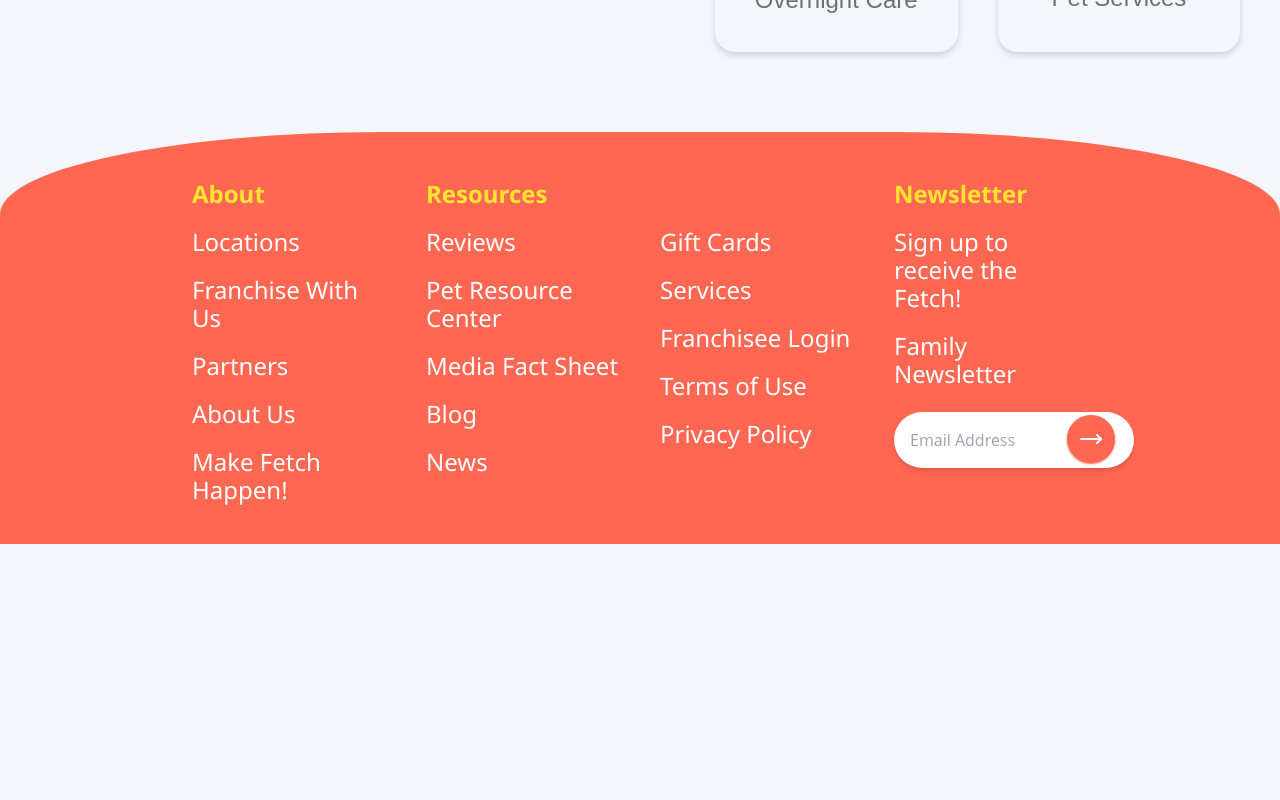
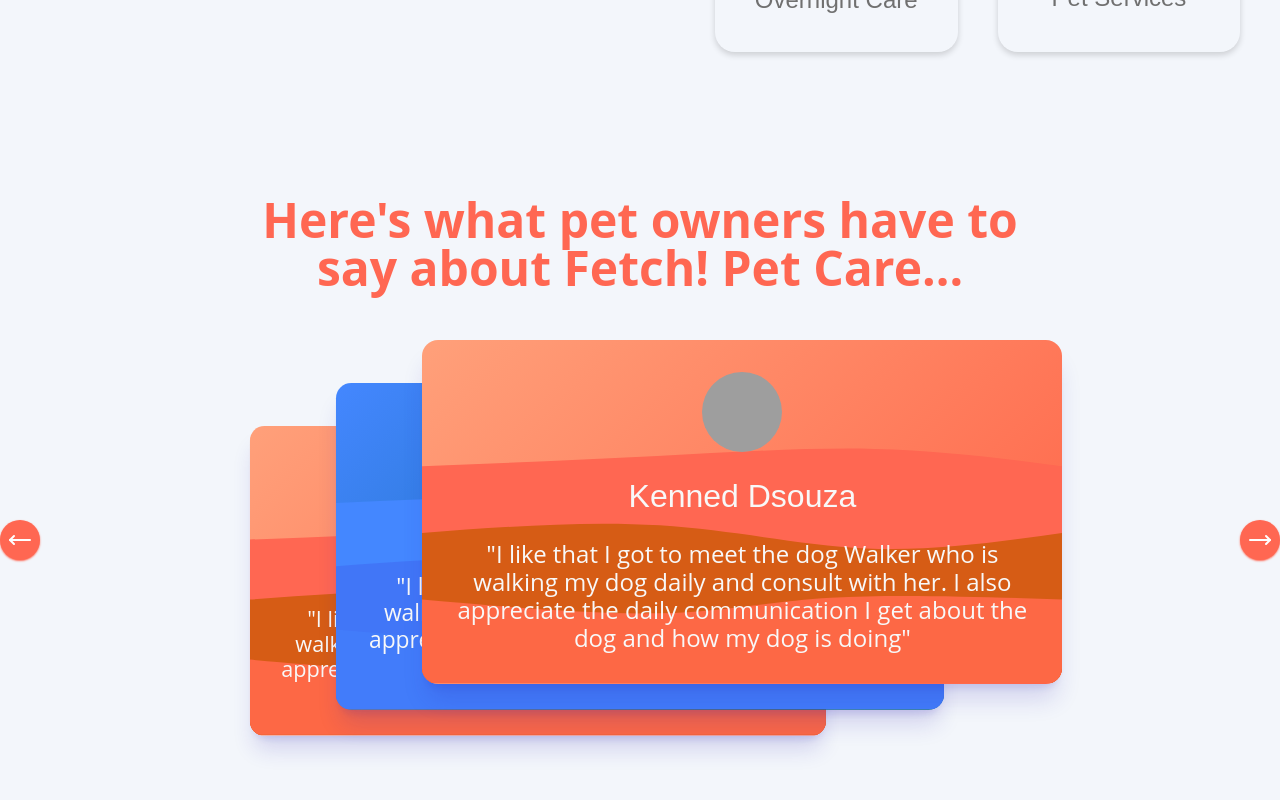
Before and after one commit to mikejbp/prueba-tecnica-frontend, a React (Vite) app: page / in a window 1280 px wide. Shown: the part 1160-1960 px from the top of the page. Before the commit the page ends 1704 px from the top, so only its background shows below. Built offline with nearby package versions, Linux system fonts and the light colour scheme; grey boxes are pictures that could not be loaded.

Commit message:
feat: Add testimonials functionality with TestimonialCard component and related utilities; update Home and layout components to integrate testimonials

```diff
--- /dev/null
+++ b/src/app/components/custom/TestimonialCard.tsx
@@ -0,0 +1,70 @@
+interface TestimonialCardProps {
+  gradientStart: string;
+  gradientEnd: string;
+  colors: {
+    light: string;
+    lighter: string;
+    lightest: string;
+  };
+}
+
+export function TestimonialCard({ gradientStart, gradientEnd, colors }: TestimonialCardProps) {
+  return (
+    <aside
+      className={`relative flex flex-col items-center gap-5 p-8 max-w-xl md:max-w-screen-sm mix-blend-multiply shadow-xl shadow-blue-light rounded-2xl`}
+      style={{
+        background: `linear-gradient(135deg, ${gradientStart}, ${gradientEnd})`,
+      }}
+    >
+      <svg
+        width="100%"
+        height="100%"
+        viewBox="0 0 1440 430"
+        xmlns="http://www.w3.org/2000/svg"
+        className="absolute inset-0 w-full h-full rounded-b-2xl"
+      >
+        <defs>
+          <linearGradient id="gradient" x1="99%" y1="38%" x2="1%" y2="62%">
+            <stop offset="5%" stopColor={gradientStart}></stop>
+            <stop offset="95%" stopColor={gradientEnd}></stop>
+          </linearGradient>
+        </defs>
+        <path
+          d="M 0,600 L 0,112 C 178.2666666666667,104.93333333333334 356.5333333333334,97.86666666666666 529,89 C 701.4666666666666,80.13333333333334 868.1333333333332,69.46666666666667 1019,73 C 1169.8666666666668,76.53333333333333 1304.9333333333334,94.26666666666667 1440,112 L 1440,600 L 0,600 Z"
+          stroke="none"
+          strokeWidth="0"
+          fill={`var(--${colors.light})`}
+          className="transition-all duration-300 ease-in-out delay-150 path-0"
+        ></path>
+        <path
+          d="M 0,600 L 0,262 C 184.13333333333333,248.26666666666665 368.26666666666665,234.53333333333333 535,245 C 701.7333333333333,255.46666666666667 851.0666666666668,290.1333333333333 999,297 C 1146.9333333333332,303.8666666666667 1293.4666666666667,282.93333333333334 1440,262 L 1440,600 L 0,600 Z"
+          stroke="none"
+          strokeWidth="0"
+          fill={`var(--${colors.lighter})`}
+          className="transition-all duration-300 ease-in-out delay-150 path-1"
+        ></path>
+        <path
+          d="M 0,600 L 0,412 C 193.46666666666664,429.06666666666666 386.9333333333333,446.1333333333333 533,443 C 679.0666666666667,439.8666666666667 777.7333333333333,416.53333333333336 921,408 C 1064.2666666666667,399.46666666666664 1252.1333333333332,405.73333333333335 1440,412 L 1440,600 L 0,600 Z"
+          stroke="none"
+          strokeWidth="0"
+          fill={`var(--${colors.lightest})`}
+          className="transition-all duration-300 ease-in-out delay-150 path-2"
+        ></path>
+      </svg>
+      <div className="relative z-10">
+        <img
+          src="https://acortar.link/FcslMZ"
+          className="rounded-full h-20 w-20 object-cover"
+          alt="Kenned Dsouza avatar"
+        />
+      </div>
+      <h4 className="relative z-10 font-comfortaa text-lighterWhite text-menu xl:text-[32px]">
+        Kenned Dsouza
+      </h4>
+      <p className="relative z-10 text-lg xl:text-description font-openSans text-lighterWhite text-center leading-7">
+        "I like that I got to meet the dog Walker who is walking my dog daily and consult with her.
+        I also appreciate the daily communication I get about the dog and how my dog is doing"
+      </p>
+    </aside>
+  );
+}
--- a/src/app/components/custom/index.ts
+++ b/src/app/components/custom/index.ts
@@ -1,3 +1,4 @@
 export * from './CustomInput';
 export * from './CustomSquare';
+export * from './TestimonialCard';
 export * from './Wave';
--- a/src/app/components/home/MainSection.tsx
+++ b/src/app/components/home/MainSection.tsx
@@ -1,6 +1,9 @@
 export function MainSection() {
   return (
-    <section className="bg-red-light xl:bg-transparent relative px-4 sm:px-10 md:px-20 py-40 xl:py-0 xl:mt-[5.5rem] xl:mb-10 2xl:mt-40 mx-auto max-w-screen-2xl bg-light overflow-visible">
+    <section
+      id="banner"
+      className="bg-red-light xl:bg-transparent relative px-4 sm:px-10 md:px-20 py-40 xl:py-0 xl:mt-[5.5rem] xl:mb-10 2xl:mt-40 mx-auto max-w-screen-2xl bg-light overflow-visible"
+    >
       <div className="flex flex-col lg:flex-row w-full justify-between gap-y-20 md:gap-y-40 items-center xl:items-start">
         <aside className="flex flex-col gap-4 px-5 md:px-10 xl:px0">
           <h1 className="text-5xl sm:text-6xl xl:text-title font-bold text-white">
--- /dev/null
+++ b/src/app/components/home/Testimonials.tsx
@@ -0,0 +1,92 @@
+import { MoveLeft, MoveRight } from 'lucide-react';
+import { TestimonialCard } from '..';
+import { useState } from 'react';
+import { useWindowSize } from 'react-use';
+import { getCardStyle, getPositionClass } from '../../utils';
+
+export function Testimonials() {
+  const { width: windowWidth } = useWindowSize();
+  const [currentIndex, setCurrentIndex] = useState(0);
+
+  const testimonials = [
+    {
+      gradientStart: '#FFA07A',
+      gradientEnd: '#FF6347',
+      colors: {
+        light: 'red-light',
+        lighter: 'red-lighter',
+        lightest: 'red-lightest',
+      },
+    },
+    {
+      gradientStart: '#4487ff',
+      gradientEnd: '#015f91',
+      colors: {
+        light: 'blue',
+        lighter: 'blue-lighter',
+        lightest: 'blue-lightest',
+      },
+    },
+    {
+      gradientStart: '#FFA07A',
+      gradientEnd: '#FF6347',
+      colors: {
+        light: 'red-light',
+        lighter: 'red-lighter',
+        lightest: 'red-lightest',
+      },
+    },
+  ];
+
+  const handlePrev = () => {
+    setCurrentIndex((prevIndex) => (prevIndex === 0 ? testimonials.length - 1 : prevIndex - 1));
+  };
+
+  const handleNext = () => {
+    setCurrentIndex((prevIndex) => (prevIndex === testimonials.length - 1 ? 0 : prevIndex + 1));
+  };
+
+  return (
+    <section className="relative py-16 px-4 overflow-hidden">
+      <h2 className="text-4xl md:text-5xl font-bold text-center text-red-light mb-12 max-w-3xl mx-auto">
+        Here's what pet owners have to say about Fetch! Pet Care...
+      </h2>
+      <div className="relative flex justify-center max-w-5xl mx-auto h-[600px] md:h-[400px]">
+        {testimonials.map((testimonial, index) => {
+          const position = (index - currentIndex + testimonials.length) % testimonials.length;
+          const isCenter = position === 1;
+          return (
+            <div
+              key={index + 1}
+              className={`absolute flex justify-center items-center w-full md:w-[80%] left-0 right-0 mx-auto ${getPositionClass(
+                position,
+                isCenter,
+              )}`}
+              style={getCardStyle(index, currentIndex, testimonials.length, windowWidth)}
+            >
+              <TestimonialCard
+                gradientStart={testimonial.gradientStart}
+                gradientEnd={testimonial.gradientEnd}
+                colors={testimonial.colors}
+              />
+            </div>
+          );
+        })}
+        <button
+          onClick={handlePrev}
+          className="absolute left-40 md:left-0 xl:-left-32 2xl:-left-40 bottom-32 md:bottom-40 transform -translate-y-1/2 bg-red-light text-white rounded-full p-2 focus:outline-none focus:ring-2 focus:ring-offset-2 z-10 shadow-sm shadow-red-light"
+          aria-label="Previous testimonial"
+        >
+          <MoveLeft className="w-6 h-6" />
+        </button>
+        <button
+          onClick={handleNext}
+          className="absolute right-40 md:right-0 xl:-right-32 2xl:-right-40 bottom-32 md:bottom-40 transform -translate-y-1/2 bg-red-light text-white rounded-full p-2 focus:outline-none focus:ring-2 focus:ring-offset-2 z-10 shadow-sm shadow-red-light"
+          aria-label="Next testimonial"
+        >
+          <MoveRight className="w-6 h-6" />
+        </button>
+      </div>
+    </section>
+  );
+}
--- a/src/app/components/home/index.ts
+++ b/src/app/components/home/index.ts
@@ -1,2 +1,3 @@
 export * from './DynamicSection';
 export * from './MainSection';
+export * from './Testimonials';
--- a/src/app/components/index.ts
+++ b/src/app/components/index.ts
@@ -4,6 +4,8 @@
 export * from './layout/Navbar';
 export * from './home/DynamicSection';
 export * from './home/MainSection';
+export * from './home/Testimonials';
 export * from './custom/CustomInput';
 export * from './custom/CustomSquare';
+export * from './custom/TestimonialCard';
 export * from './custom/Wave';
--- a/src/app/components/layout/HomeLayout.tsx
+++ b/src/app/components/layout/HomeLayout.tsx
@@ -6,7 +6,7 @@
 
 export default function HomeLayout({ children }: HomeLayoutProps) {
   return (
-    <div className="min-h-screen w-screen">
+    <div className="min-h-screen w-screen overflow-x-hidden">
       <Navbar />
       {children}
       <div className="bg-red-light pt-12 px-10 md:px-24 lg:rounded-t-[30%_20%]">
--- a/src/app/index.ts
+++ b/src/app/index.ts
@@ -1,3 +1,4 @@
+export * from './utils/testimonials.utils';
 export * from './routes/AppRouter';
 export * from './interfaces/sections.inteface';
 export * from './helpers/sections.helper';
@@ -7,5 +8,8 @@
 export * from './components/layout/Navbar';
 export * from './components/home/DynamicSection';
 export * from './components/home/MainSection';
+export * from './components/home/Testimonials';
 export * from './components/custom/CustomInput';
+export * from './components/custom/CustomSquare';
+export * from './components/custom/TestimonialCard';
 export * from './components/custom/Wave';
--- a/src/app/routes/AppRouter.tsx
+++ b/src/app/routes/AppRouter.tsx
@@ -1,5 +1,5 @@
-import { Route } from "wouter"
-import { Home, Login } from "../../pages"
+import { Route } from 'wouter';
+import { Home, Login } from '../../pages';
 
 export default function AppRouter() {
   return (
@@ -8,5 +8,5 @@
 
       <Route path="/login" component={Login} />
     </main>
-  )
+  );
 }
--- /dev/null
+++ b/src/app/utils/index.ts
@@ -0,0 +1 @@
+export * from './testimonials.utils';
--- /dev/null
+++ b/src/app/utils/testimonials.utils.ts
@@ -0,0 +1,31 @@
+export const getCardStyle = (
+  index: number,
+  currentIndex: number,
+  testimonialsLength: number,
+  windowWidth: number,
+) => {
+  const position = (index - currentIndex + testimonialsLength) % testimonialsLength;
+  const isMobile = windowWidth < 1284;
+
+  const translate = isMobile
+    ? { x: '0%', y: `${position * 10}%` }
+    : { x: `${(position - 1) * 50}%`, y: '0%' };
+  const scale = isMobile ? 1 - position * 0.05 : position === 1 ? 1 : 0.9;
+  const zIndex = isMobile ? 3 - position : position === 1 ? 3 : 1 - position;
+  const opacity = position <= 2 ? 1 : 0;
+
+  return {
+    transform: `translate(${translate.x}, ${translate.y}) scale(${scale})`,
+    zIndex,
+    opacity,
+    transition: 'all 0.5s ease-in-out',
+  };
+};
+
+const positionClassMap: { [key: number]: string } = {
+  0: 'xl:left-[20%]',
+  2: 'xl:right-[20%]',
+};
+
+export const getPositionClass = (position: number, isCenter: boolean) =>
+  !isCenter ? positionClassMap[position] || '' : '';
--- a/src/pages/Home.tsx
+++ b/src/pages/Home.tsx
@@ -1,25 +1,7 @@
-import { useEffect } from 'react';
-import { DynamicSection, MainSection, Wave } from '../app/components';
+import { DynamicSection, MainSection, Testimonials, Wave } from '../app/components';
 import HomeLayout from '../app/components/layout/HomeLayout';
-import { SectionData } from '../app/interfaces';
-import { useSectionStore } from '../store/store';
 
 export function Home() {
-  const { activeSection, setActiveSection } = useSectionStore();
-  useEffect(() => {
-    const handleHashChange = () => {
-      const hash = window.location.hash.replace('#', '');
-      setActiveSection(hash || 'services');
-    };
-
-    window.addEventListener('hashchange', handleHashChange);
-    handleHashChange();
-
-    return () => {
-      window.removeEventListener('hashchange', handleHashChange);
-    };
-  }, [setActiveSection]);
-
   return (
     <HomeLayout>
       <div className="hidden xl:block">
@@ -68,6 +50,7 @@
       </div>
       <MainSection />
       <DynamicSection />
+      <Testimonials />
     </HomeLayout>
   );
 }
```
